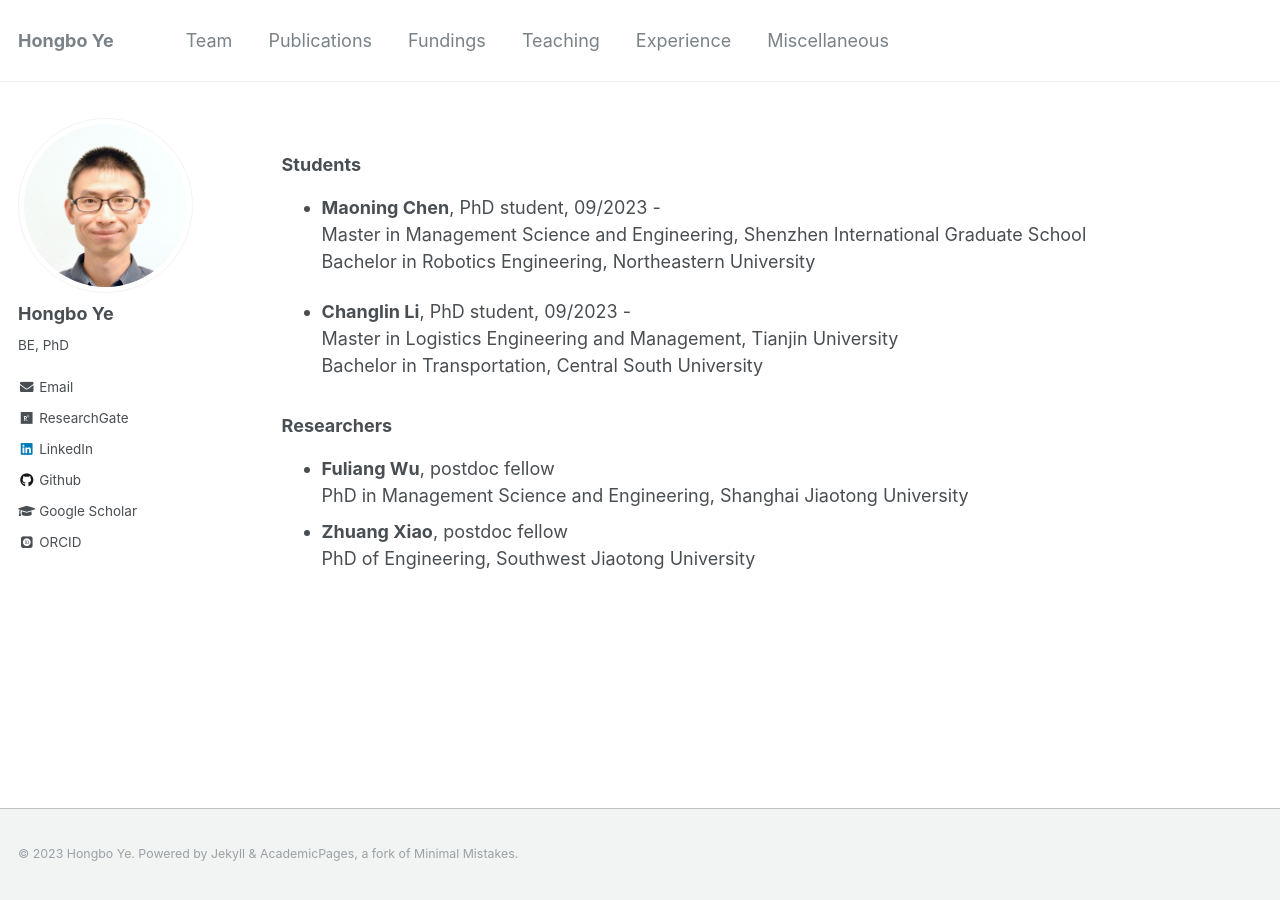
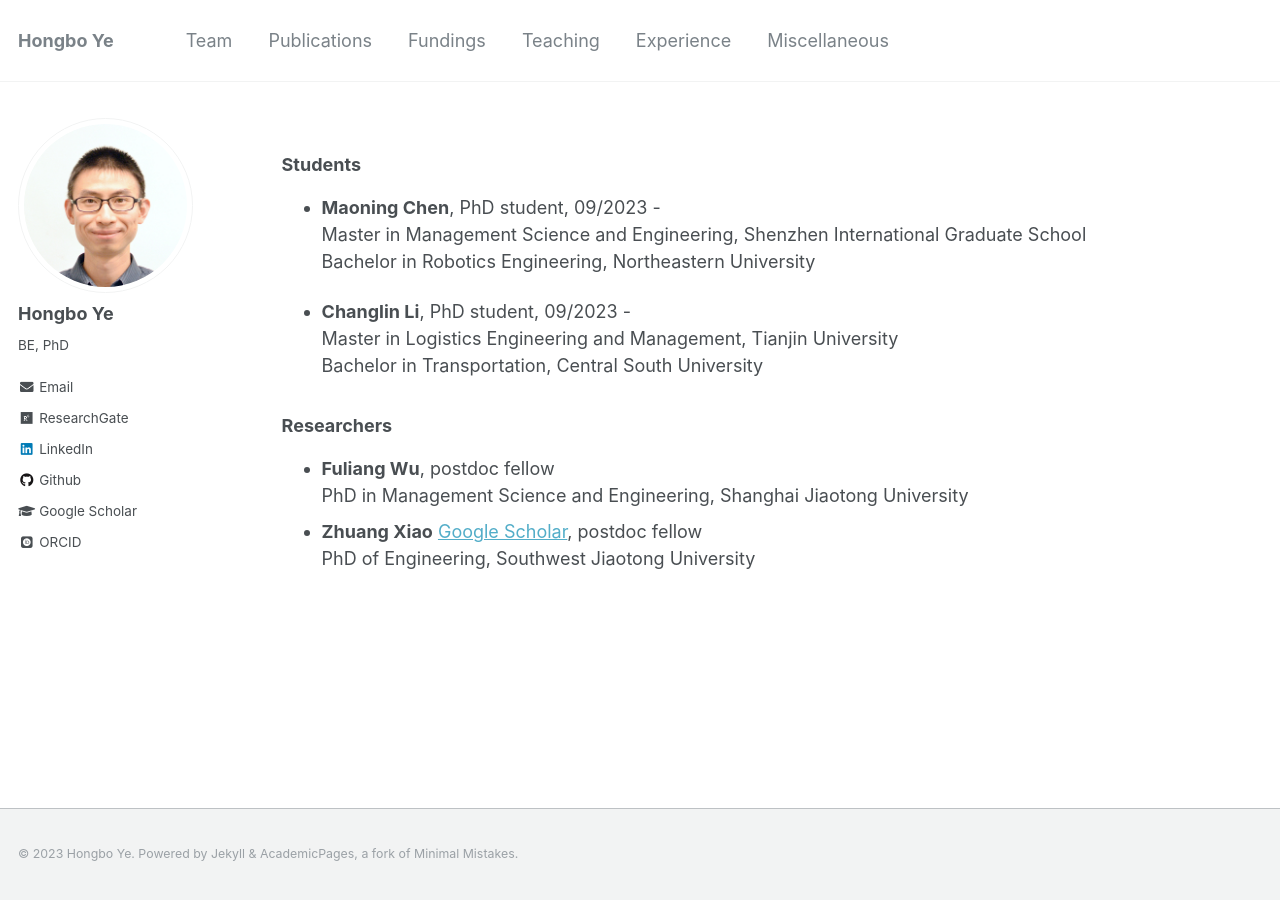
Before and after one commit to hb-ye/hb-ye.github.io, a Jekyll site: the page built from _pages/team.md, in a window 1280 px wide. Built offline with Jekyll 4.4.1, drawn with Linux system fonts in a browser that asks for light colours; some web fonts are replaced.

Commit message:
Update team.md

```diff
--- a/_pages/team.md
+++ b/_pages/team.md
@@ -21,4 +21,4 @@ author_profile: true
 ### Researchers
 
 - **Fuliang Wu**, postdoc fellow <br> PhD in Management Science and Engineering, Shanghai Jiaotong University
-- **Zhuang Xiao**, postdoc fellow <br> PhD of Engineering, Southwest Jiaotong University
+- **Zhuang Xiao** [Google Scholar](https://scholar.google.de/citations?hl=en&user=ijnlwrYAAAAJ), postdoc fellow <br> PhD of Engineering, Southwest Jiaotong University
```
